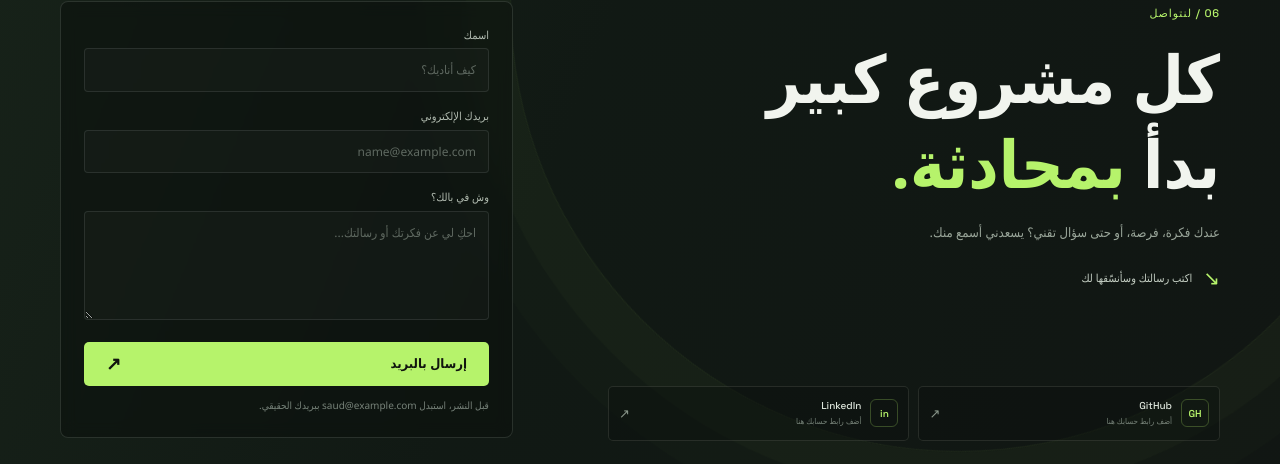
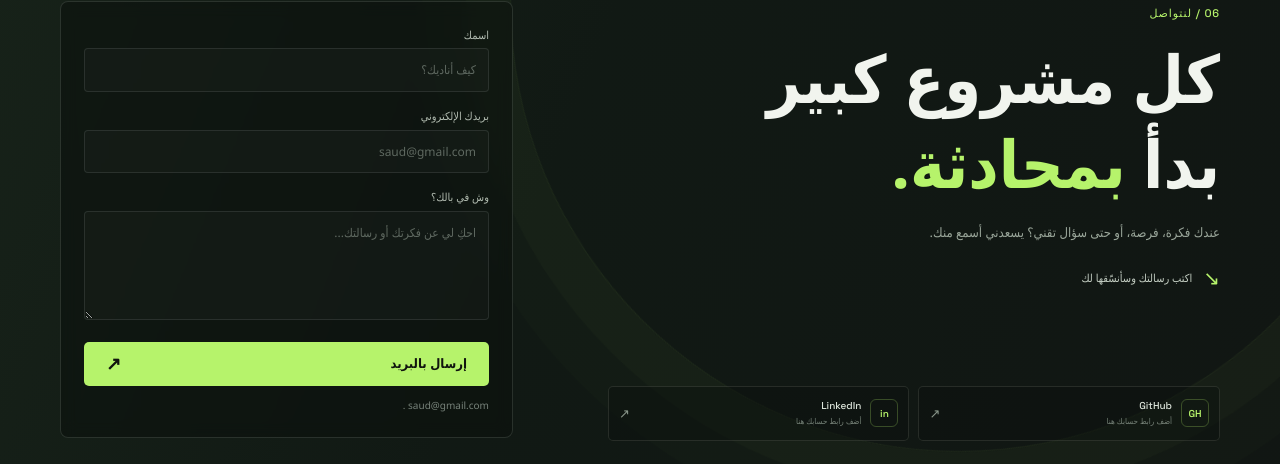
Before and after one commit to abduallahpro/saudeveloper, a plain HTML site: page index.html in a window 1280 px wide. Shown: the part 5509-5973 px from the top of the page. Drawn offline with Linux system fonts and the light colour scheme; a web font is replaced by a local one.

Commit message:
Update and rename index 4.html to index.html

```diff
--- a/index 4.html
+++ b/index.html
@@ -211,10 +211,10 @@
         </div>
         <form class="contact-form reveal" action="mailto:saud@example.com" method="post" enctype="text/plain">
           <label for="sender-name">اسمك</label><input id="sender-name" name="name" type="text" placeholder="كيف أناديك؟" autocomplete="name" required>
-          <label for="sender-email">بريدك الإلكتروني</label><input id="sender-email" name="email" type="email" placeholder="name@example.com" autocomplete="email" required>
+          <label for="sender-email">بريدك الإلكتروني</label><input id="sender-email" name="email" type="email" placeholder="saud@gmail.com" autocomplete="email" required>
           <label for="sender-message">وش في بالك؟</label><textarea id="sender-message" name="message" rows="4" placeholder="احكِ لي عن فكرتك أو رسالتك..." required></textarea>
           <button class="button button--primary contact-submit" type="submit">إرسال بالبريد <span aria-hidden="true">↗</span></button>
-          <p class="form-note">قبل النشر، استبدل saud@example.com ببريدك الحقيقي.</p>
+          <p class="form-note"> saud@gmail.com .</p>
         </form>
       </div>
     </section>
```
